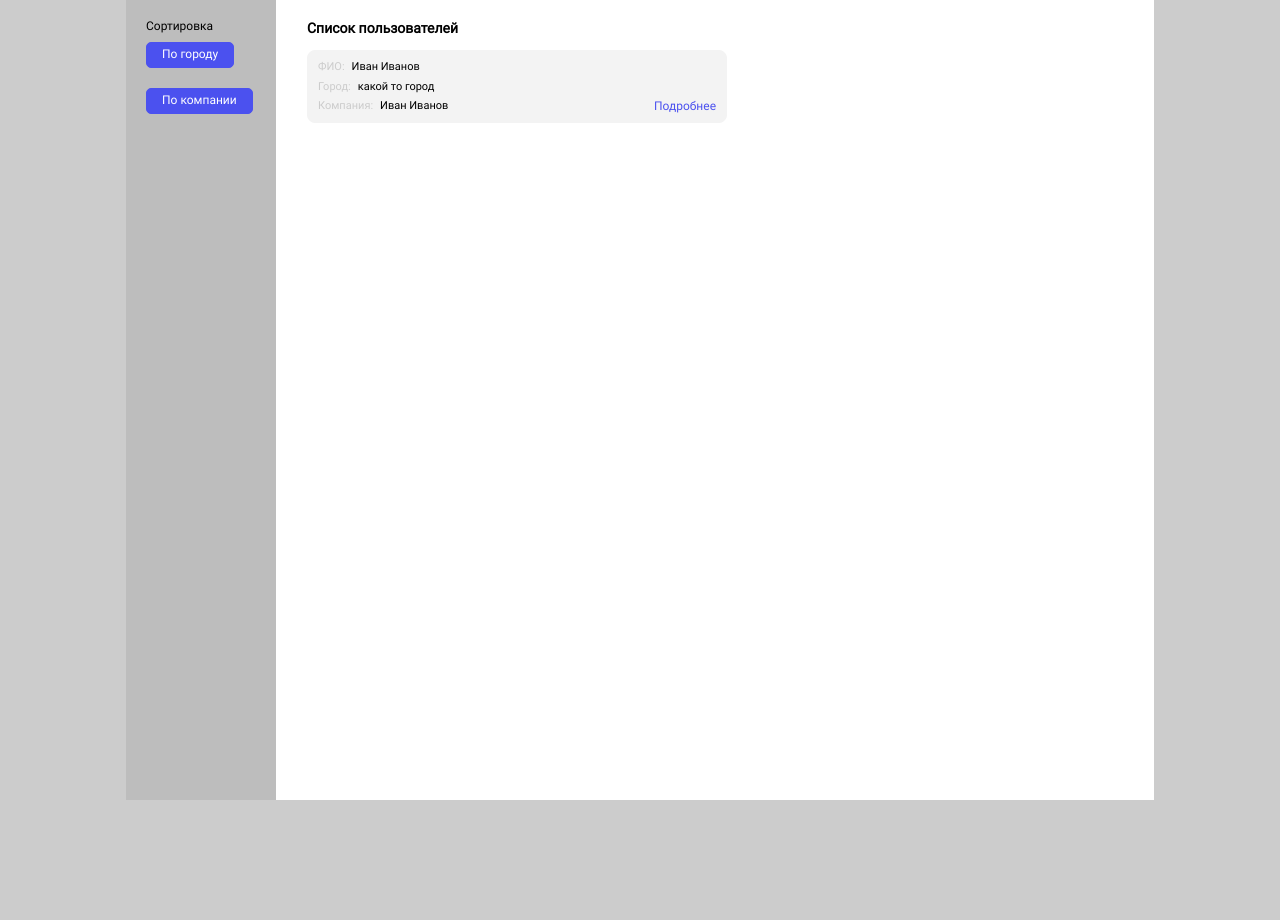
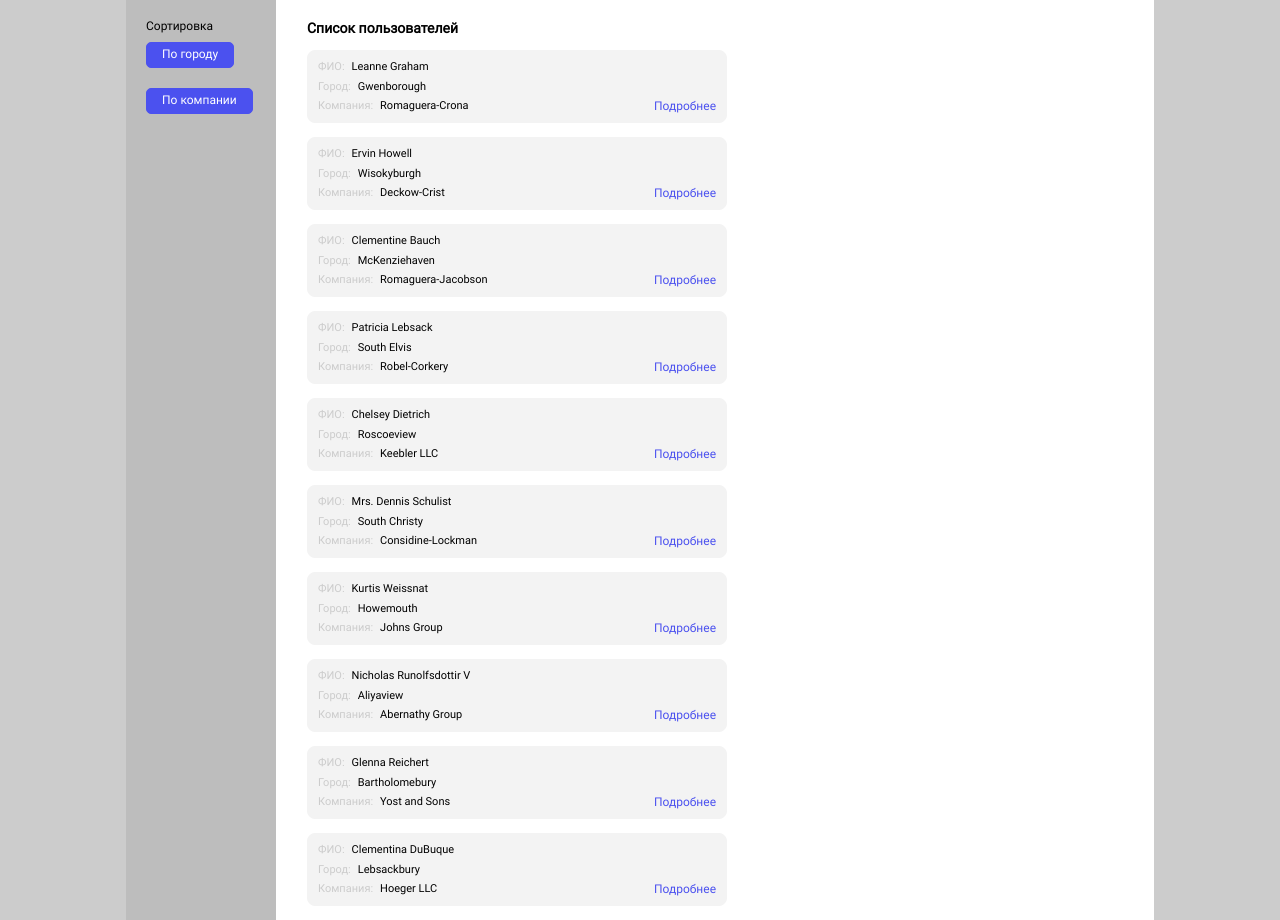
Before and after one commit to Insid1/test_app_RooxSolution, a React (Create React App) app: page / in a window 1280 px wide. Before the commit the page ends 800 px from the top, so only its background shows below. Built offline with nearby package versions, Linux system fonts and the light colour scheme.

Commit message:
adds logic with mock data

```diff
--- a/src/components/card/card-list.jsx
+++ b/src/components/card/card-list.jsx
@@ -1,4 +1,7 @@
 import Card from './card';
+import { adaptDataToCLient, data } from '../../mock';
+
+const adaptedData = data.map(adaptDataToCLient);
 
 function CardList() {
   return (
@@ -7,10 +10,11 @@ function CardList() {
         <h1>
           Список пользователей
         </h1>
-        <li className="user-list__element">
-          <Card />
-        </li>
-
+        {adaptedData.map((userData) => (
+          <li className="user-list__element" key={userData.id}>
+            <Card userData={userData} />
+          </li>
+        ))}
       </ul>
     </section>
   );
--- a/src/components/card/card.jsx
+++ b/src/components/card/card.jsx
@@ -1,23 +1,33 @@
 import { Link } from 'react-router-dom';
+import { userType } from '../../prop-types';
 
-function Card() {
+function Card({ userData }) {
+  const {
+    id, name, company, address,
+  } = userData;
+  const companyName = company.name;
+  const { city } = address;
   return (
     <div className="user-info-block">
       <div className="user-info-block__inner-item ">
         <p className="user-info-block__key">ФИО:</p>
-        <p className="user-info-block__value">Иван Иванов</p>
+        <p className="user-info-block__value">{name}</p>
       </div>
       <div className="user-info-block__inner-item ">
         <p className="user-info-block__key">Город:</p>
-        <p className="user-info-block__value">какой то город</p>
+        <p className="user-info-block__value">{city}</p>
       </div>
       <div className="user-info-block__inner-item ">
         <p className="user-info-block__key">Компания:</p>
-        <p className="user-info-block__value">Иван Иванов</p>
-        <Link to="/user/123">Подробнее</Link>
+        <p className="user-info-block__value">{companyName}</p>
+        <Link to={`/user/${id}`}>Подробнее</Link>
       </div>
     </div>
   );
 }
 
+Card.propTypes = {
+  userData: userType.isRequired,
+};
+
 export default Card;
--- a/src/components/user-profile/user-profile.jsx
+++ b/src/components/user-profile/user-profile.jsx
@@ -1,6 +1,52 @@
-import { Link } from 'react-router-dom';
+import { Link, useParams } from 'react-router-dom';
+import { useForm } from 'react-hook-form';
+import { useRef } from 'react';
+import { adaptDataToCLient, data } from '../../mock';
+
+const adaptedData = data.map(adaptDataToCLient);
 
 function UserProfile() {
+  const { id } = useParams();
+  const fieldRef = useRef();
+  const currentUser = adaptedData.find((userData) => userData.id === +id);
+  const {
+    register, handleSubmit,
+  } = useForm({
+    mode: 'onblur',
+  });
+
+  const handleEditClick = (evt) => {
+    evt.preventDefault();
+    fieldRef.current.disabled = !fieldRef.current.disabled;
+  };
+
+  const {
+    name, username, email,
+    website, phone, address,
+  } = currentUser;
+  const { street, city, zipcode } = address;
+
+  const onSubmit = (currData) => {
+    const insertInnerData = () => {
+      const result = {
+        ...currentUser,
+        ...currData,
+        address: {
+          ...currentUser.address,
+          city: currData.city,
+          street: currData.street,
+          zipcode: currData.zipcode,
+        },
+        phone: [currData.phone, currentUser.phone[1]],
+      };
+      delete result.city;
+      delete result.street;
+      delete result.zipcode;
+      return result;
+    };
+    insertInnerData();
+  };
+
   return (
     <section className="user-profile">
       <div className="user-profile__info">
@@ -8,17 +54,24 @@ function UserProfile() {
         <Link className="button edit-button" to="/">
           На главную
         </Link>
-        <button className="button edit-button" type="button">Редактировать</button>
+        <button
+          className="button edit-button"
+          type="button"
+          onClick={handleEditClick}
+        >
+          Редактировать
+        </button>
       </div>
-      <form className="card-form">
-        <fieldset disabled>
+      <form className="card-form" onSubmit={handleSubmit(onSubmit)}>
+        <fieldset ref={fieldRef} disabled>
           <label className="label-for-input" htmlFor="input-name">
             Name
           </label>
           <input
             type="text"
             id="input-name"
-            value="Иван Иванов"
+            defaultValue={name}
+            {...register('name')}
             required
           />
           <label className="label-for-input" htmlFor="input-name">
@@ -28,7 +81,8 @@ function UserProfile() {
             required
             type="text"
             id="input-user-name"
-            value="Иван Иванов"
+            defaultValue={username}
+            {...register('username')}
           />
           <label className="label-for-input" htmlFor="input-name">
             E-mail
@@ -37,7 +91,8 @@ function UserProfile() {
             required
             type="email"
             id="input-name"
-            value="some email"
+            {...register('email')}
+            defaultValue={email}
           />
           <label className="label-for-input" htmlFor="input-street">
             Street
@@ -46,7 +101,8 @@ function UserProfile() {
             required
             type="text"
             id="input-street"
-            value="some street name"
+            {...register('street')}
+            defaultValue={street}
           />
           <label className="label-for-input" htmlFor="input-city">
             City
@@ -55,37 +111,40 @@ function UserProfile() {
             required
             type="text"
             id="input-city"
-            value="some city"
+            {...register('city')}
+            defaultValue={city}
           />
           <label className="label-for-input" htmlFor="input-zipcode">
             Zip-code
           </label>
           <input
+            required
             type="text"
             id="input-zipcode"
-            maxLength={6}
-            minLength={6}
-            value="123456"
+            maxLength={10}
+            {...register('zipcode')}
+            defaultValue={zipcode}
           />
           <label className="label-for-input" htmlFor="input-phone">
             Phone
           </label>
           <input
             required
-            type="text"
+            type="tel"
             id="input-phone"
-            maxLength={11}
-            minLength={11}
-            value="89991112233"
+            {...register('phone')}
+            defaultValue={phone[0]}
           />
           <label className="label-for-input" htmlFor="input-website">
             WebSite
           </label>
           <input
             required
-            type="link"
+            type="text"
             id="input-website"
-            value="www.example.com"
+            defaultValue={website}
+            {...register('website')}
+
           />
           <label className="label-for-input" htmlFor="input-comment">
             Comment
@@ -96,8 +155,9 @@ function UserProfile() {
             type="text"
             placeholder="Enter the comment in the field"
             id="input-comment"
-            value=""
+            defaultValue=""
             minLength={5}
+            {...register('comment')}
           />
           <button type="submit" className="button card-form__submit-button">Отправить</button>
 
--- a/src/css/style.scss
+++ b/src/css/style.scss
@@ -191,3 +191,9 @@ main {
 .edit-button {
   margin: 0;
 }
+
+.active {
+  :disabled {
+    color: red;
+  }
+}
--- /dev/null
+++ b/src/mock.js
@@ -0,0 +1,274 @@
+const adaptDataToCLient = (user) => {
+  const adaptedUser = {
+    ...user,
+    address: {
+      ...user.address,
+      geo: {
+        lat: +user.address.geo.lat,
+        lng: +user.address.geo.lng,
+      },
+    },
+    id: +user.id,
+    phone: user.phone.split(' '),
+  };
+  return adaptedUser;
+};
+
+const data = [
+  {
+    id: 1,
+    name: 'Leanne Graham',
+    username: 'Bret',
+    email: 'Sincere@april.biz',
+    address: {
+      street: 'Kulas Light',
+      suite: 'Apt. 556',
+      city: 'Gwenborough',
+      zipcode: '92998-3874',
+      geo: {
+        lat: '-37.3159',
+        lng: '81.1496',
+      },
+    },
+    phone: '1-770-736-8031 x56442',
+    website: 'hildegard.org',
+    company: {
+      name: 'Romaguera-Crona',
+      catchPhrase: 'Multi-layered client-server neural-net',
+      bs: 'harness real-time e-markets',
+    },
+  },
+  {
+    id: 2,
+    name: 'Ervin Howell',
+    username: 'Antonette',
+    email: 'Shanna@melissa.tv',
+    address: {
+      street: 'Victor Plains',
+      suite: 'Suite 879',
+      city: 'Wisokyburgh',
+      zipcode: '90566-7771',
+      geo: {
+        lat: '-43.9509',
+        lng: '-34.4618',
+      },
+    },
+    phone: '010-692-6593 x09125',
+    website: 'anastasia.net',
+    company: {
+      name: 'Deckow-Crist',
+      catchPhrase: 'Proactive didactic contingency',
+      bs: 'synergize scalable supply-chains',
+    },
+  },
+  {
+    id: 3,
+    name: 'Clementine Bauch',
+    username: 'Samantha',
+    email: 'Nathan@yesenia.net',
+    address: {
+      street: 'Douglas Extension',
+      suite: 'Suite 847',
+      city: 'McKenziehaven',
+      zipcode: '59590-4157',
+      geo: {
+        lat: '-68.6102',
+        lng: '-47.0653',
+      },
+    },
+    phone: '1-463-123-4447',
+    website: 'ramiro.info',
+    company: {
+      name: 'Romaguera-Jacobson',
+      catchPhrase: 'Face to face bifurcated interface',
+      bs: 'e-enable strategic applications',
+    },
+  },
+  {
+    id: 4,
+    name: 'Patricia Lebsack',
+    username: 'Karianne',
+    email: 'Julianne.OConner@kory.org',
+    address: {
+      street: 'Hoeger Mall',
+      suite: 'Apt. 692',
+      city: 'South Elvis',
+      zipcode: '53919-4257',
+      geo: {
+        lat: '29.4572',
+        lng: '-164.2990',
+      },
+    },
+    phone: '493-170-9623 x156',
+    website: 'kale.biz',
+    company: {
+      name: 'Robel-Corkery',
+      catchPhrase: 'Multi-tiered zero tolerance productivity',
+      bs: 'transition cutting-edge web services',
+    },
+  },
+  {
+    id: 5,
+    name: 'Chelsey Dietrich',
+    username: 'Kamren',
+    email: 'Lucio_Hettinger@annie.ca',
+    address: {
+      street: 'Skiles Walks',
+      suite: 'Suite 351',
+      city: 'Roscoeview',
+      zipcode: '33263',
+      geo: {
+        lat: '-31.8129',
+        lng: '62.5342',
+      },
+    },
+    phone: '(254)954-1289',
+    website: 'demarco.info',
+    company: {
+      name: 'Keebler LLC',
+      catchPhrase: 'User-centric fault-tolerant solution',
+      bs: 'revolutionize end-to-end systems',
+    },
+  },
+  {
+    id: 6,
+    name: 'Mrs. Dennis Schulist',
+    username: 'Leopoldo_Corkery',
+    email: 'Karley_Dach@jasper.info',
+    address: {
+      street: 'Norberto Crossing',
+      suite: 'Apt. 950',
+      city: 'South Christy',
+      zipcode: '23505-1337',
+      geo: {
+        lat: '-71.4197',
+        lng: '71.7478',
+      },
+    },
+    phone: '1-477-935-8478 x6430',
+    website: 'ola.org',
+    company: {
+      name: 'Considine-Lockman',
+      catchPhrase: 'Synchronised bottom-line interface',
+      bs: 'e-enable innovative applications',
+    },
+  },
+  {
+    id: 7,
+    name: 'Kurtis Weissnat',
+    username: 'Elwyn.Skiles',
+    email: 'Telly.Hoeger@billy.biz',
+    address: {
+      street: 'Rex Trail',
+      suite: 'Suite 280',
+      city: 'Howemouth',
+      zipcode: '58804-1099',
+      geo: {
+        lat: '24.8918',
+        lng: '21.8984',
+      },
+    },
+    phone: '210.067.6132',
+    website: 'elvis.io',
+    company: {
+      name: 'Johns Group',
+      catchPhrase: 'Configurable multimedia task-force',
+      bs: 'generate enterprise e-tailers',
+    },
+  },
+  {
+    id: 8,
+    name: 'Nicholas Runolfsdottir V',
+    username: 'Maxime_Nienow',
+    email: 'Sherwood@rosamond.me',
+    address: {
+      street: 'Ellsworth Summit',
+      suite: 'Suite 729',
+      city: 'Aliyaview',
+      zipcode: '45169',
+      geo: {
+        lat: '-14.3990',
+        lng: '-120.7677',
+      },
+    },
+    phone: '586.493.6943 x140',
+    website: 'jacynthe.com',
+    company: {
+      name: 'Abernathy Group',
+      catchPhrase: 'Implemented secondary concept',
+      bs: 'e-enable extensible e-tailers',
+    },
+  },
+  {
+    id: 9,
+    name: 'Glenna Reichert',
+    username: 'Delphine',
+    email: 'Chaim_McDermott@dana.io',
+    address: {
+      street: 'Dayna Park',
+      suite: 'Suite 449',
+      city: 'Bartholomebury',
+      zipcode: '76495-3109',
+      geo: {
+        lat: '24.6463',
+        lng: '-168.8889',
+      },
+    },
+    phone: '(775)976-6794 x41206',
+    website: 'conrad.com',
+    company: {
+      name: 'Yost and Sons',
+      catchPhrase: 'Switchable contextually-based project',
+      bs: 'aggregate real-time technologies',
+    },
+  },
+  {
+    id: 10,
+    name: 'Clementina DuBuque',
+    username: 'Moriah.Stanton',
+    email: 'Rey.Padberg@karina.biz',
+    address: {
+      street: 'Kattie Turnpike',
+      suite: 'Suite 198',
+      city: 'Lebsackbury',
+      zipcode: '31428-2261',
+      geo: {
+        lat: '-38.2386',
+        lng: '57.2232',
+      },
+    },
+    phone: '024-648-3804',
+    website: 'ambrose.net',
+    company: {
+      name: 'Hoeger LLC',
+      catchPhrase: 'Centralized empowering task-force',
+      bs: 'target end-to-end models',
+    },
+  },
+];
+
+const blankUserData = {
+  id: 100,
+  name: '',
+  username: '',
+  email: '',
+  address: {
+    street: '',
+    suite: '',
+    city: '',
+    zipcode: '',
+    geo: {
+      lat: 0,
+      lng: 0,
+    },
+  },
+  phone: '',
+  website: '',
+  company: {
+    name: '',
+    catchPhrase: '',
+    bs: '',
+  },
+};
+
+export { data, blankUserData, adaptDataToCLient };
--- /dev/null
+++ b/src/prop-types.js
@@ -0,0 +1,29 @@
+import PropTypes from 'prop-types';
+
+const userType = PropTypes.shape({
+  id: PropTypes.number.isRequired,
+  name: PropTypes.string.isRequired,
+  username: PropTypes.string.isRequired,
+  email: PropTypes.string.isRequired,
+  address: PropTypes.shape({
+    street: PropTypes.string.isRequired,
+    suite: PropTypes.string.isRequired,
+    city: PropTypes.string.isRequired,
+    zipcode: PropTypes.string.isRequired,
+    geo: PropTypes.shape({
+      lat: PropTypes.number.isRequired,
+      lng: PropTypes.number.isRequired,
+    }),
+  }),
+  phone: PropTypes.arrayOf(PropTypes.string.isRequired).isRequired,
+  website: PropTypes.string.isRequired,
+  company: PropTypes.shape({
+    name: PropTypes.string.isRequired,
+    catchPhrase: PropTypes.string.isRequired,
+    bs: PropTypes.string.isRequired,
+  }),
+});
+
+const usersType = PropTypes.arrayOf(userType).isRequired;
+
+export { userType, usersType };
```
Also changed, not shown: package.json (+8 -0 lines), 1 other file (tests, documents, lock files or other folders).
